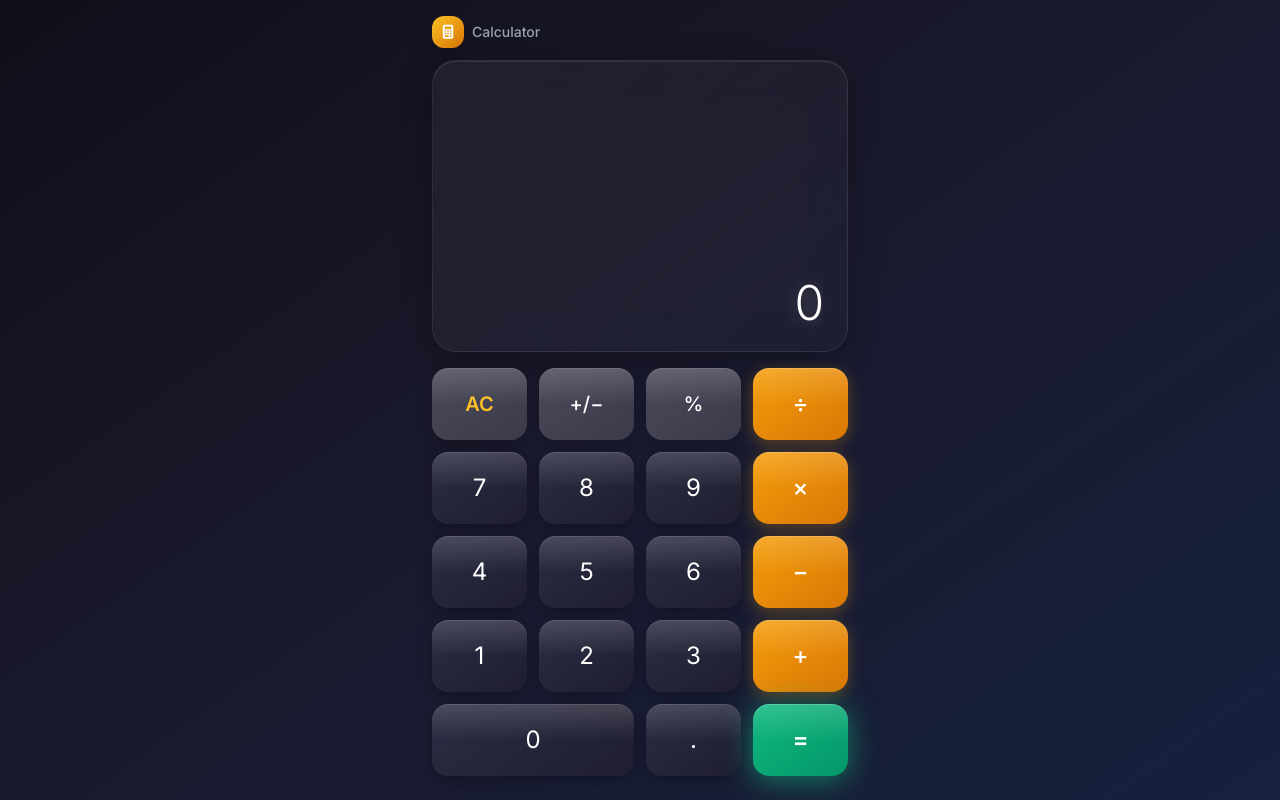
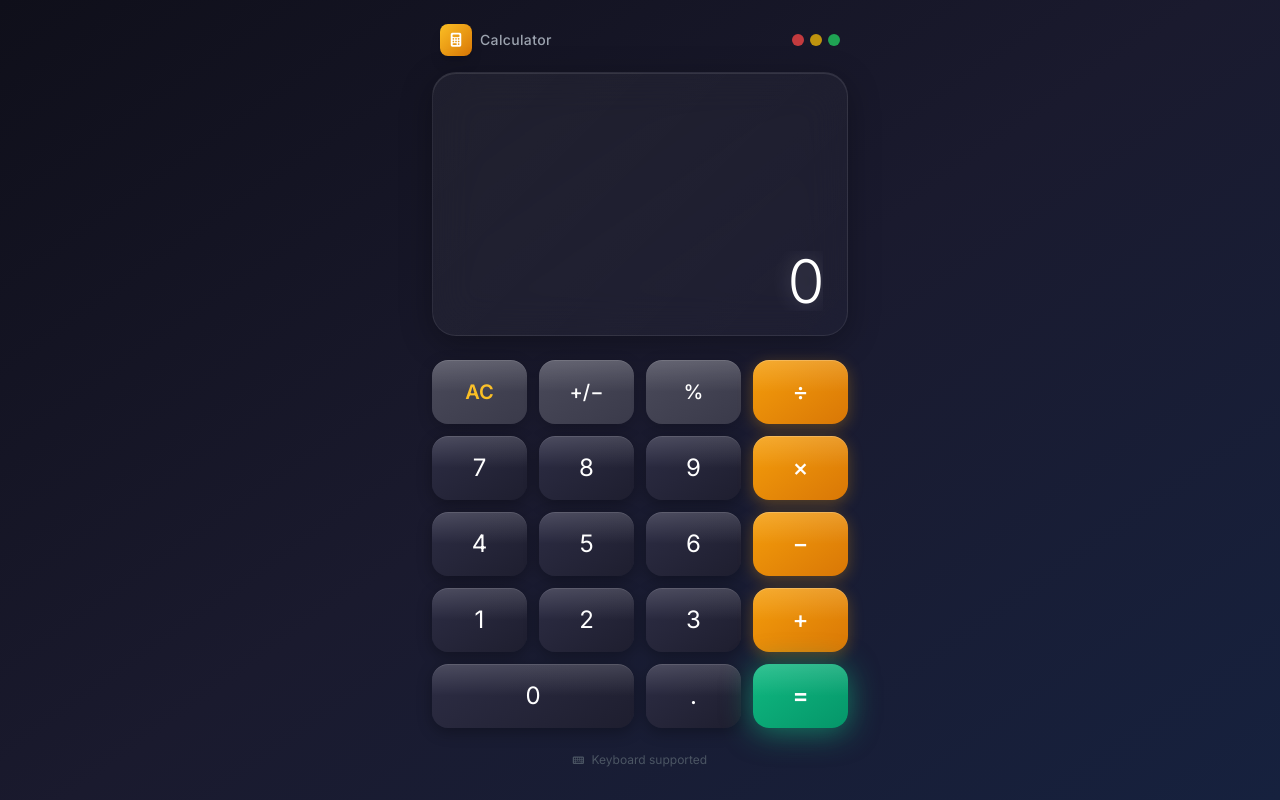
Before and after one commit to layes26/MY-CALCULATOR-, a plain HTML site: page index.html in a window 1280 px wide. Drawn offline with nearby package versions, Linux system fonts and the light colour scheme.

Commit message:
Update index.html

```diff
--- a/index.html
+++ b/index.html
@@ -1,50 +1,29 @@
 <!DOCTYPE html>
 <html lang="en">
 <head>
+
     <meta charset="UTF-8">
     <meta name="viewport" content="width=device-width, initial-scale=1.0, maximum-scale=1.0, user-scalable=no">
-    <meta name="mobile-web-app-capable" content="yes">
-    <meta name="apple-mobile-web-app-capable" content="yes">
-    <meta name="apple-mobile-web-app-status-bar-style" content="black-translucent">
-    <title>Modern Calculator</title>
-    <link rel="manifest" href="manifest.json">
-    <meta name="theme-color" content="#0f0f1a">
+    <title>Premium Calculator</title>
+        <link rel="manifest" href="manifest.json">
+    <meta name="theme-color" content="#f59e0b">
     <link rel="apple-touch-icon" href="icon-512.png">
-    <meta name="description" content="A beautiful, premium calculator app with a modern UI">
     <script src="https://cdn.tailwindcss.com"></script>
     <link href="https://cdnjs.cloudflare.com/ajax/libs/font-awesome/6.4.0/css/all.min.css" rel="stylesheet">
     <style>
         @import url('https://fonts.googleapis.com/css2?family=Inter:wght@300;400;500;600&display=swap');
 
-        * {
-            font-family: 'Inter', sans-serif;
-            -webkit-font-smoothing: antialiased;
-            -moz-osx-font-smoothing: grayscale;
-        }
-
-        html, body {
-            width: 100%;
-            height: 100%;
-            overflow: hidden;
-            position: fixed;
-            overscroll-behavior: none;
-        }
+        * { font-family: 'Inter', sans-serif; }
 
         body {
             touch-action: manipulation;
             -webkit-tap-highlight-color: transparent;
-            -webkit-user-select: none;
-            -moz-user-select: none;
-            -ms-user-select: none;
-            user-select: none;
-            -webkit-touch-callout: none;
             background: linear-gradient(145deg, #0f0f1a 0%, #1a1a2e 50%, #16213e 100%);
         }
 
         .glass-display {
             background: linear-gradient(135deg, rgba(255,255,255,0.05) 0%, rgba(255,255,255,0.02) 100%);
             backdrop-filter: blur(20px);
-            -webkit-backdrop-filter: blur(20px);
             border: 1px solid rgba(255,255,255,0.08);
             box-shadow:
                 0 8px 32px rgba(0,0,0,0.3),
@@ -52,14 +31,9 @@
         }
 
         .calc-btn {
-            transition: all 0.08s cubic-bezier(0.4, 0, 0.2, 1);
+            transition: all 0.15s ease;
             position: relative;
             overflow: hidden;
-            -webkit-tap-highlight-color: transparent;
-            cursor: pointer;
-            user-select: none;
-            border: none;
-            outline: none;
         }
 
         .calc-btn::before {
@@ -75,8 +49,8 @@
         }
 
         .calc-btn:active {
-            transform: scale(0.96);
-            filter: brightness(0.92);
+            transform: scale(0.92);
+            filter: brightness(0.85);
         }
 
         .num-btn {
@@ -86,12 +60,16 @@
                 inset 0 1px 0 rgba(255,255,255,0.1);
         }
 
+        .num-btn:hover { background: linear-gradient(145deg, #3a3a55 0%, #2a2a3f 100%); }
+
         .op-btn {
             background: linear-gradient(145deg, #f59e0b 0%, #d97706 100%);
             box-shadow:
                 0 4px 15px rgba(245,158,11,0.3),
                 inset 0 1px 0 rgba(255,255,255,0.2);
         }
+
+        .op-btn:hover { background: linear-gradient(145deg, #fbbf24 0%, #f59e0b 100%); }
 
         .func-btn {
             background: linear-gradient(145deg, #4a4a5a 0%, #3a3a4a 100%);
@@ -100,6 +78,8 @@
                 inset 0 1px 0 rgba(255,255,255,0.1);
         }
 
+        .func-btn:hover { background: linear-gradient(145deg, #5a5a6a 0%, #4a4a5a 100%); }
+
         .equal-btn {
             background: linear-gradient(145deg, #10b981 0%, #059669 100%);
             box-shadow:
@@ -107,86 +87,90 @@
                 inset 0 1px 0 rgba(255,255,255,0.2);
         }
 
+        .equal-btn:hover { background: linear-gradient(145deg, #34d399 0%, #10b981 100%); }
+
         .hide-scrollbar::-webkit-scrollbar { display: none; }
-        .hide-scrollbar {
-            -ms-overflow-style: none;
-            scrollbar-width: none;
-        }
+        .hide-scrollbar { -ms-overflow-style: none; scrollbar-width: none; }
 
         .glow-text {
             text-shadow: 0 0 20px rgba(255,255,255,0.3);
         }
 
         @keyframes pulse-glow {
-            0%, 100% { box-shadow: 0 4px 20px rgba(16,185,129,0.4), inset 0 1px 0 rgba(255,255,255,0.2); }
-            50% { box-shadow: 0 4px 30px rgba(16,185,129,0.6), inset 0 1px 0 rgba(255,255,255,0.2); }
+            0%, 100% { box-shadow: 0 4px 20px rgba(16,185,129,0.4); }
+            50% { box-shadow: 0 4px 30px rgba(16,185,129,0.6); }
         }
 
         .equal-btn { animation: pulse-glow 2s infinite; }
-
-        /* Safe area padding for notched devices */
-        .safe-top { padding-top: env(safe-area-inset-top); }
-        .safe-bottom { padding-bottom: env(safe-area-inset-bottom); }
-
-        /* Prevent text size adjustment */
-        html { -webkit-text-size-adjust: 100%; }
     </style>
 </head>
-<body class="text-white">
+<body class="min-h-screen w-screen flex flex-col text-white overflow-hidden select-none">
 
-    <div class="flex flex-col h-full w-full max-w-md mx-auto safe-top safe-bottom">
+    <!-- Main Container -->
+    <div class="flex-1 flex flex-col max-w-md mx-auto w-full h-screen p-4 py-6">
 
         <!-- Header -->
-        <div class="flex items-center justify-between px-4 pt-4 pb-3">
+        <div class="flex items-center justify-between mb-4 px-2">
             <div class="flex items-center gap-2">
-                <div class="w-8 h-8 rounded-xl bg-gradient-to-br from-amber-400 to-amber-600 flex items-center justify-center shadow-lg">
+                <div class="w-8 h-8 rounded-lg bg-gradient-to-br from-amber-400 to-amber-600 flex items-center justify-center shadow-lg">
                     <i class="fas fa-calculator text-white text-sm"></i>
                 </div>
-                <span class="text-gray-400 text-sm font-medium">Calculator</span>
+                <span class="text-gray-400 text-sm font-medium tracking-wide">Calculator</span>
+            </div>
+            <div class="flex gap-1.5">
+                <div class="w-3 h-3 rounded-full bg-red-500/80"></div>
+                <div class="w-3 h-3 rounded-full bg-yellow-500/80"></div>
+                <div class="w-3 h-3 rounded-full bg-green-500/80"></div>
             </div>
         </div>
 
         <!-- Display Area -->
-        <div class="flex-1 flex flex-col justify-end mx-4 mb-4 p-6 glass-display rounded-3xl min-h-[140px]">
-            <div id="history" class="text-gray-500 text-right text-base mb-2 h-6 font-light truncate"></div>
-            <div id="display" class="text-right text-5xl font-light tracking-tight hide-scrollbar overflow-x-auto whitespace-nowrap glow-text">
+        <div class="flex-1 flex flex-col justify-end mb-6 p-6 glass-display rounded-3xl min-h-[180px]">
+            <!-- History -->
+            <div id="history" class="text-gray-500 text-right text-xl mb-2 h-7 font-light truncate tracking-wide"></div>
+            <!-- Current Display -->
+            <div id="display" class="text-right text-6xl font-light tracking-tight break-all hide-scrollbar overflow-x-auto whitespace-nowrap glow-text">
                 0
             </div>
         </div>
 
         <!-- Keypad -->
-        <div class="grid grid-cols-4 gap-3 px-4 pb-6">
+        <div class="grid grid-cols-4 gap-3 pb-6">
 
             <!-- Row 1 -->
-            <button onclick="clearDisplay()" class="calc-btn func-btn text-amber-400 text-xl font-semibold rounded-2xl h-[72px]">AC</button>
-            <button onclick="toggleSign()" class="calc-btn func-btn text-white text-xl font-medium rounded-2xl h-[72px]">+/−</button>
-            <button onclick="appendOperator('%')" class="calc-btn func-btn text-white text-xl font-medium rounded-2xl h-[72px]">%</button>
-            <button onclick="appendOperator('/')" class="calc-btn op-btn text-white text-2xl font-medium rounded-2xl h-[72px]">÷</button>
+            <button onclick="clearDisplay()" class="calc-btn func-btn text-amber-400 text-xl font-semibold rounded-2xl h-16">AC</button>
+            <button onclick="toggleSign()" class="calc-btn func-btn text-white text-xl font-medium rounded-2xl h-16">+/−</button>
+            <button onclick="appendOperator('%')" class="calc-btn func-btn text-white text-xl font-medium rounded-2xl h-16">%</button>
+            <button onclick="appendOperator('/')" class="calc-btn op-btn text-white text-2xl font-medium rounded-2xl h-16">÷</button>
 
             <!-- Row 2 -->
-            <button onclick="appendNumber('7')" class="calc-btn num-btn text-white text-2xl font-normal rounded-2xl h-[72px]">7</button>
-            <button onclick="appendNumber('8')" class="calc-btn num-btn text-white text-2xl font-normal rounded-2xl h-[72px]">8</button>
-            <button onclick="appendNumber('9')" class="calc-btn num-btn text-white text-2xl font-normal rounded-2xl h-[72px]">9</button>
-            <button onclick="appendOperator('*')" class="calc-btn op-btn text-white text-2xl font-medium rounded-2xl h-[72px]">×</button>
+            <button onclick="appendNumber('7')" class="calc-btn num-btn text-white text-2xl font-normal rounded-2xl h-16">7</button>
+            <button onclick="appendNumber('8')" class="calc-btn num-btn text-white text-2xl font-normal rounded-2xl h-16">8</button>
+            <button onclick="appendNumber('9')" class="calc-btn num-btn text-white text-2xl font-normal rounded-2xl h-16">9</button>
+            <button onclick="appendOperator('*')" class="calc-btn op-btn text-white text-2xl font-medium rounded-2xl h-16">×</button>
 
             <!-- Row 3 -->
-            <button onclick="appendNumber('4')" class="calc-btn num-btn text-white text-2xl font-normal rounded-2xl h-[72px]">4</button>
-            <button onclick="appendNumber('5')" class="calc-btn num-btn text-white text-2xl font-normal rounded-2xl h-[72px]">5</button>
-            <button onclick="appendNumber('6')" class="calc-btn num-btn text-white text-2xl font-normal rounded-2xl h-[72px]">6</button>
-            <button onclick="appendOperator('-')" class="calc-btn op-btn text-white text-2xl font-medium rounded-2xl h-[72px]">−</button>
+            <button onclick="appendNumber('4')" class="calc-btn num-btn text-white text-2xl font-normal rounded-2xl h-16">4</button>
+            <button onclick="appendNumber('5')" class="calc-btn num-btn text-white text-2xl font-normal rounded-2xl h-16">5</button>
+            <button onclick="appendNumber('6')" class="calc-btn num-btn text-white text-2xl font-normal rounded-2xl h-16">6</button>
+            <button onclick="appendOperator('-')" class="calc-btn op-btn text-white text-2xl font-medium rounded-2xl h-16">−</button>
 
             <!-- Row 4 -->
-            <button onclick="appendNumber('1')" class="calc-btn num-btn text-white text-2xl font-normal rounded-2xl h-[72px]">1</button>
-            <button onclick="appendNumber('2')" class="calc-btn num-btn text-white text-2xl font-normal rounded-2xl h-[72px]">2</button>
-            <button onclick="appendNumber('3')" class="calc-btn num-btn text-white text-2xl font-normal rounded-2xl h-[72px]">3</button>
-            <button onclick="appendOperator('+')" class="calc-btn op-btn text-white text-2xl font-medium rounded-2xl h-[72px]">+</button>
+            <button onclick="appendNumber('1')" class="calc-btn num-btn text-white text-2xl font-normal rounded-2xl h-16">1</button>
+            <button onclick="appendNumber('2')" class="calc-btn num-btn text-white text-2xl font-normal rounded-2xl h-16">2</button>
+            <button onclick="appendNumber('3')" class="calc-btn num-btn text-white text-2xl font-normal rounded-2xl h-16">3</button>
+            <button onclick="appendOperator('+')" class="calc-btn op-btn text-white text-2xl font-medium rounded-2xl h-16">+</button>
 
             <!-- Row 5 -->
-            <button onclick="appendNumber('0')" class="calc-btn num-btn col-span-2 text-white text-2xl font-normal rounded-2xl h-[72px]">0</button>
-            <button onclick="appendNumber('.')" class="calc-btn num-btn text-white text-2xl font-normal rounded-2xl h-[72px]">.</button>
-            <button onclick="calculate()" class="calc-btn equal-btn text-white text-2xl font-semibold rounded-2xl h-[72px]">=</button>
+            <button onclick="appendNumber('0')" class="calc-btn num-btn col-span-2 text-white text-2xl font-normal rounded-2xl h-16">0</button>
+            <button onclick="appendNumber('.')" class="calc-btn num-btn text-white text-2xl font-normal rounded-2xl h-16">.</button>
+            <button onclick="calculate()" class="calc-btn equal-btn text-white text-2xl font-semibold rounded-2xl h-16">=</button>
         </div>
 
+        <!-- Footer -->
+        <div class="text-center text-gray-600 text-xs pb-2">
+            <i class="fas fa-keyboard mr-1 text-[10px]"></i> Keyboard supported
+        </div>
     </div>
 
     <script>
@@ -197,23 +181,6 @@
 
         const displayElement = document.getElementById('display');
         const historyElement = document.getElementById('history');
-
-        // Haptic feedback
-        function vibrate(duration = 10) {
-            if ('vibrate' in navigator) {
-                navigator.vibrate(duration);
-            }
-        }
-
-        // Prevent double-tap zoom
-        let lastTouchEnd = 0;
-        document.addEventListener('touchend', (e) => {
-            const now = Date.now();
-            if (now - lastTouchEnd <= 300) {
-                e.preventDefault();
-            }
-            lastTouchEnd = now;
-        }, { passive: false });
 
         function formatNumber(num) {
             if (num.includes('.')) {
@@ -229,7 +196,6 @@
         }
 
         function appendNumber(number) {
-            vibrate(8);
             if (currentInput === '0' || shouldResetScreen) {
                 currentInput = number === '.' ? '0.' : number;
                 shouldResetScreen = false;
@@ -242,7 +208,6 @@
         }
 
         function appendOperator(op) {
-            vibrate(12);
             if (operator !== null && !shouldResetScreen) calculate();
             operator = op;
             previousInput = currentInput;
@@ -256,7 +221,6 @@
         }
 
         function toggleSign() {
-            vibrate(8);
             if (currentInput === '0') return;
             currentInput = currentInput.startsWith('-')
                 ? currentInput.slice(1)
@@ -264,8 +228,13 @@
             updateDisplay();
         }
 
+        function deleteLast() {
+            if (shouldResetScreen) return;
+            currentInput = currentInput.length === 1 ? '0' : currentInput.slice(0, -1);
+            updateDisplay();
+        }
+
         function clearDisplay() {
-            vibrate(15);
             currentInput = '0';
             previousInput = '';
             operator = null;
@@ -275,7 +244,6 @@
         }
 
         function calculate() {
-            vibrate(20);
             if (operator === null || shouldResetScreen) return;
 
             const prev = parseFloat(previousInput);
@@ -291,7 +259,6 @@
                 case '/':
                     if (current === 0) {
                         displayElement.innerText = 'Error';
-                        vibrate([40, 100, 40]);
                         setTimeout(clearDisplay, 1500);
                         return;
                     }
@@ -310,15 +277,18 @@
             updateDisplay();
         }
 
-        // Service Worker for PWA
-        if ('serviceWorker' in navigator) {
-            window.addEventListener('load', () => {
-                navigator.serviceWorker.register('/sw.js').catch(() => {});
-            });
-        }
-
-        // Prevent context menu on long press
-        window.addEventListener('contextmenu', (e) => e.preventDefault());
+        document.addEventListener('keydown', (e) => {
+            const key = e.key;
+            if (key >= '0' && key <= '9') appendNumber(key);
+            if (key === '.') appendNumber('.');
+            if (key === '=' || key === 'Enter') { e.preventDefault(); calculate(); }
+            if (key === 'Backspace') deleteLast();
+            if (key === 'Escape') clearDisplay();
+            if (key === '+') appendOperator('+');
+            if (key === '-') appendOperator('-');
+            if (key === '*') appendOperator('*');
+            if (key === '/') { e.preventDefault(); appendOperator('/'); }
+        });
     </script>
 </body>
 </html>
```
